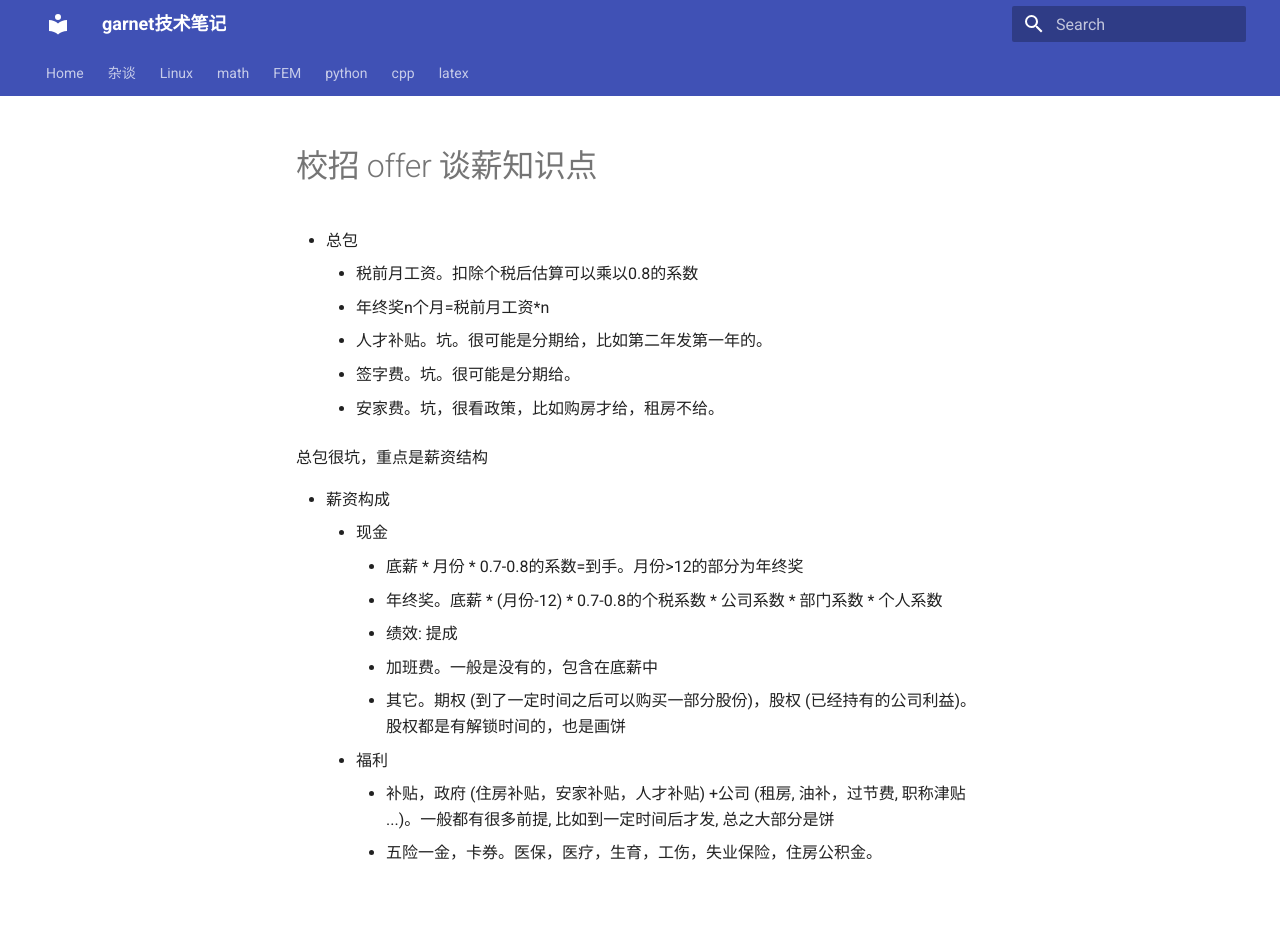
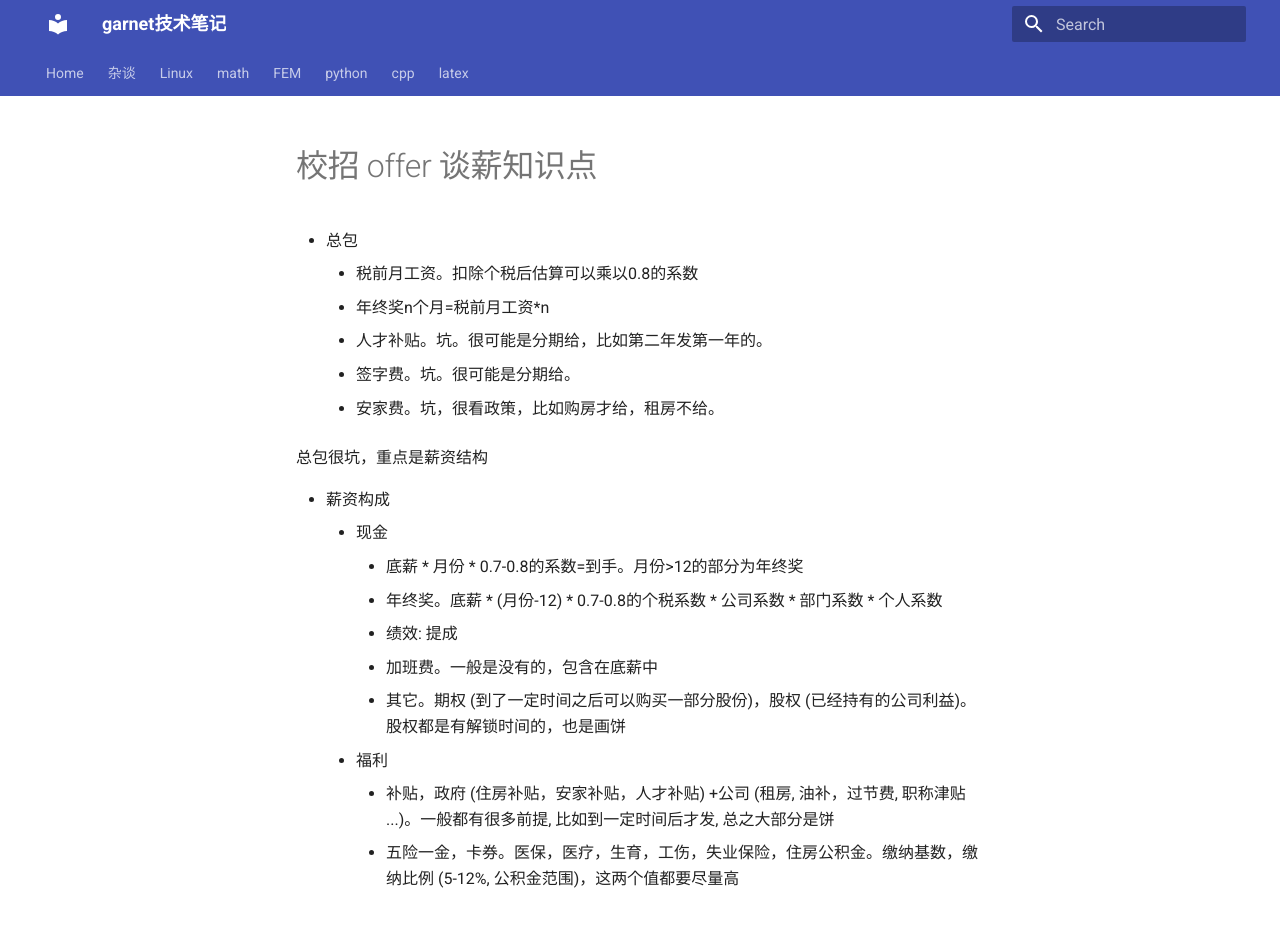
Before and after one commit to ymma98/technotes, an MkDocs documentation site: the page built from docs/杂谈/校招offer谈薪知识点.md, in a window 1280 px wide and 931 px high. Shown: the top 927 px of the window. Built offline with MkDocs 1.6.1 and Material for MkDocs 9.7.7, drawn with Linux system fonts in a browser that asks for light colours.

Commit message:
docs/杂谈/校招offer谈薪知识点.md updated from https://stackedit.cn/

```diff
--- a/docs/杂谈/校招offer谈薪知识点.md
+++ b/docs/杂谈/校招offer谈薪知识点.md
@@ -18,7 +18,7 @@
 		* 其它。期权 (到了一定时间之后可以购买一部分股份)，股权 (已经持有的公司利益)。股权都是有解锁时间的，也是画饼
 	* 福利
 		* 补贴，政府 (住房补贴，安家补贴，人才补贴) +公司 (租房, 油补，过节费, 职称津贴 ...)。一般都有很多前提, 比如到一定时间后才发, 总之大部分是饼
-		* 五险一金，卡券。医保，医疗，生育，工伤，失业保险，住房公积金。
+		* 五险一金，卡券。医保，医疗，生育，工伤，失业保险，住房公积金。缴纳基数，缴纳比例 (5-12%, 公积金范围)，这两个值都要尽量高
 <!--stackedit_data:
-eyJoaXN0b3J5IjpbMTEwMzYwNjc5OV19
+eyJoaXN0b3J5IjpbMTYyODg1NTg3MywxMTAzNjA2Nzk5XX0=
 -->
```
